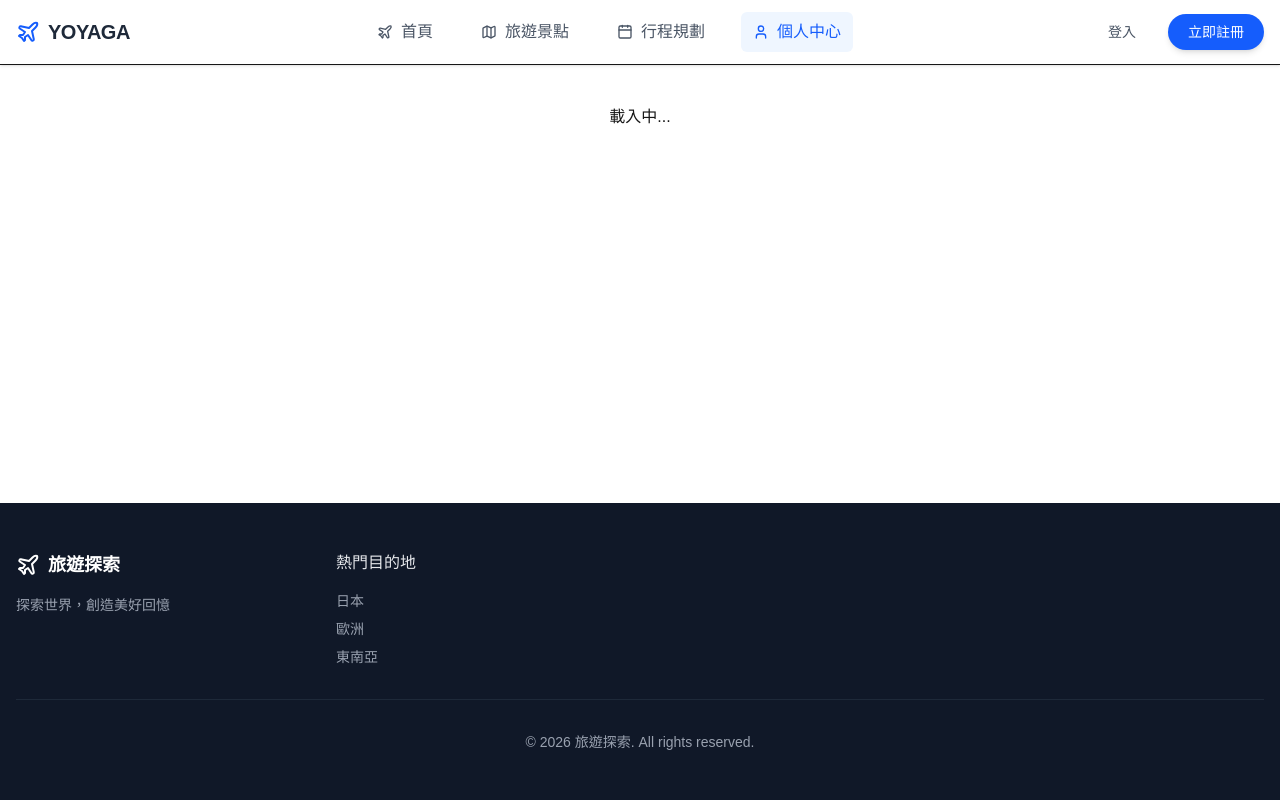
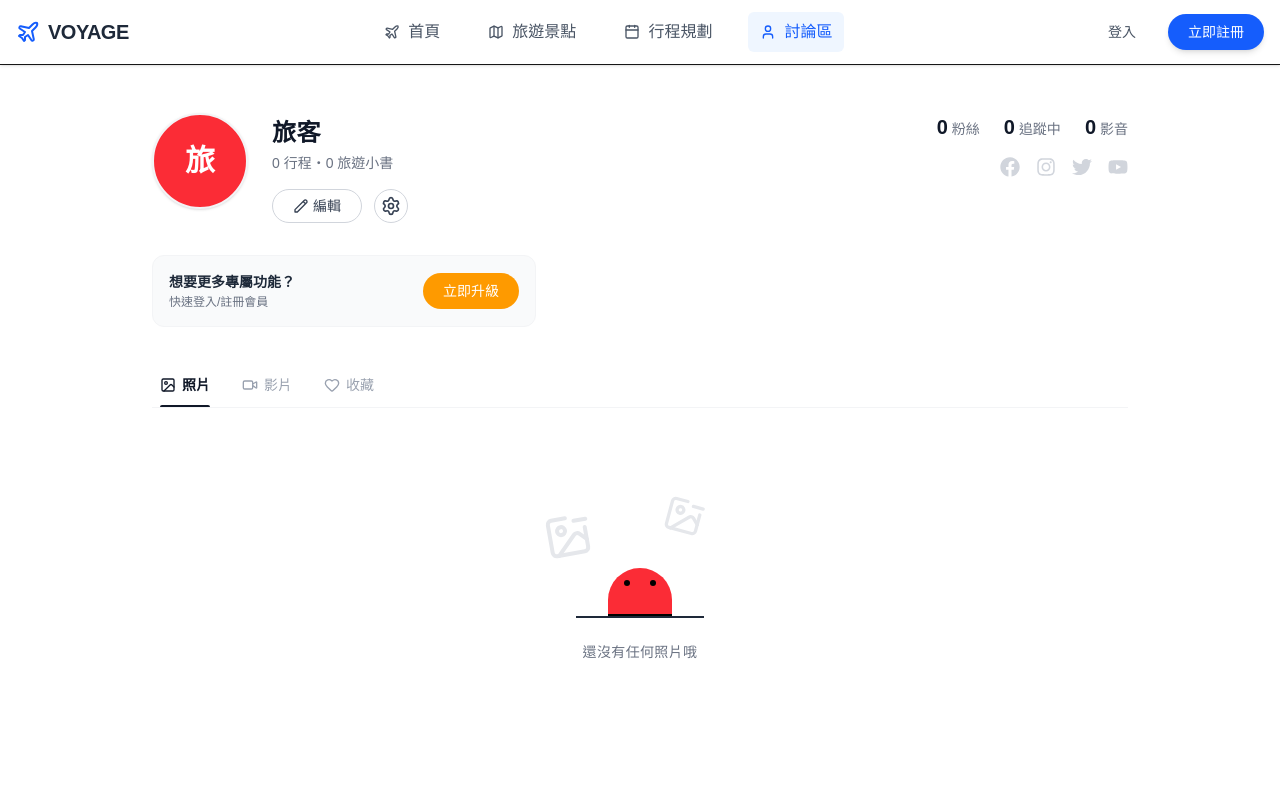
Before and after one commit to Yanlinww/trav-app, a Next.js app: page /profile in a window 1280 px wide. Before the commit this address had no page. Shown: the top 800 px of the page. Built offline with nearby package versions, Linux system fonts and the light colour scheme.

Commit message:
修改小內容

```diff
--- a/app/components/Header.tsx
+++ b/app/components/Header.tsx
@@ -17,7 +17,7 @@ export function Header() {
         {/* Logo 區域 */}
         <Link to="/" className="flex items-center gap-2">
           <Plane className="size-6 text-blue-600" />
-          <span className="font-bold text-xl tracking-tight text-gray-800">YOYAGA</span>
+          <span className="font-bold text-xl tracking-tight text-gray-800">VOYAGE</span>
         </Link>
 
         {/* 電腦版導覽列 */}
--- a/app/components/TopNav.tsx
+++ b/app/components/TopNav.tsx
@@ -15,7 +15,7 @@ export function TopNav() {
     { path: "/", label: "首頁", icon: Plane },
     { path: "/destinations", label: "旅遊景點", icon: Map },
     { path: "/planner", label: "行程規劃", icon: Calendar },
-    { path: "/profile", label: "個人中心", icon: User },
+    { path: "/profile", label: "討論區", icon: User },
   ];
 
   return (
--- a/app/profile/page.tsx
+++ b/app/profile/page.tsx
@@ -1,69 +1,230 @@
 'use client';
 
-import { useAuth } from "../context/AuthContext";
-import { useRouter } from "next/navigation";
-import { User, Mail, LogOut, ChevronRight, Settings, Shield } from "lucide-react";
-import { useEffect } from "react";
+import React, { useState } from 'react';
+import { useAuth } from '../context/AuthContext';
+import {
+  Settings,
+  Image as ImageIcon,
+  Video,
+  Heart,
+  ImageMinus,
+  Loader2
+} from 'lucide-react';
+import { FaFacebook, FaInstagram, FaTwitter, FaYoutube } from 'react-icons/fa';
 
 export default function ProfilePage() {
-  const { user, logout, loading } = useAuth();
-  const router = useRouter();
+  const { user, login } = useAuth(); // 🌟 把 login 函式解構出來，用來更新全域狀態
+  const [activeTab, setActiveTab] = useState('photos');
 
-  // 安全檢查：若沒登入就想進 profile，直接踢回登入頁
-  useEffect(() => {
-    if (!loading && !user) {
-      router.push("/login");
+  // 🌟 新增：控制「編輯視窗」的狀態
+  const [isEditModalOpen, setIsEditModalOpen] = useState(false);
+  const [editName, setEditName] = useState("");
+  const [isSaving, setIsSaving] = useState(false);
+
+  // 預設顯示資料
+  const displayName = user?.nickname || '旅客';
+
+  // 🌟 核心：處理儲存個人資料的邏輯
+  const handleSaveProfile = async () => {
+    if (!editName.trim()) {
+      alert("暱稱不能為空喔！");
+      return;
     }
-  }, [user, loading, router]);
 
-  if (loading || !user) return <div className="p-10 text-center">載入中...</div>;
+    setIsSaving(true);
+
+    try {
+      // 💡 TODO: 未來這裡會寫一個 fetch 去呼叫 PHP (例如 update_profile.php) 來更新 Aiven 資料庫
+      // 模擬網路延遲
+      await new Promise(resolve => setTimeout(resolve, 800));
+
+      // 💡 先更新前端全域狀態 (讓畫面瞬間改變)
+      if (user) {
+        const token = localStorage.getItem('auth_token') || 'auth_token_from_php';
+        login({ ...user, nickname: editName }, token);
+      }
+
+      setIsEditModalOpen(false); // 關閉視窗
+    } catch (error) {
+      console.error(error);
+      alert("儲存失敗請稍後再試！");
+    } finally {
+      setIsSaving(false);
+    }
+  };
 
   return (
-    <div className="min-h-screen bg-gray-50 pb-20">
-      {/* 頂部個人資訊卡片 */}
-      <div className="bg-gradient-to-r from-blue-600 to-purple-600 pt-12 pb-24 px-6 text-white">
-        <div className="max-w-md mx-auto flex items-center gap-4">
-          <div className="size-20 bg-white/20 backdrop-blur-md rounded-full flex items-center justify-center border-2 border-white/50">
-            <User className="size-10" />
+    <div className="min-h-screen bg-white text-gray-900 pb-24 font-sans relative">
+      <div className="max-w-5xl mx-auto pt-12 px-6">
+
+        {/* ================= 頂部個人資訊區塊 ================= */}
+        <div className="flex flex-col md:flex-row justify-between items-start gap-8">
+
+          <div className="flex items-start gap-6">
+            <div className="w-24 h-24 rounded-full bg-red-500 border-2 border-gray-100 flex items-center justify-center overflow-hidden flex-shrink-0 shadow-sm">
+               <span className="text-white text-3xl font-bold">{displayName.charAt(0)}</span>
             </div>
-          <div>
-            <h1 className="text-2xl font-bold">{user.nickname}</h1>
-            <p className="opacity-80 flex items-center gap-1 text-sm">
-              <Mail className="size-3" /> {user.email}
+
+            <div className="flex flex-col mt-1">
+              <h1 className="text-2xl font-bold text-gray-900 tracking-wide flex items-center gap-2">
+                {displayName}
+              </h1>
+              <p className="text-sm text-gray-500 mt-1">
+                0 行程・0 旅遊小書
               </p>
+
+              <div className="flex items-center gap-3 mt-4">
+                {/* 🌟 點擊編輯按鈕，打開視窗並把目前的暱稱填入輸入框 */}
+                <button
+                  onClick={() => {
+                    setEditName(displayName);
+                    setIsEditModalOpen(true);
+                  }}
+                  className="px-5 py-1.5 border border-gray-300 rounded-full text-sm font-medium text-gray-700 hover:bg-gray-50 transition-colors flex items-center gap-1"
+                >
+                  <svg viewBox="0 0 24 24" fill="none" stroke="currentColor" strokeWidth="2" className="w-4 h-4">
+                    <path strokeLinecap="round" strokeLinejoin="round" d="M15.232 5.232l3.536 3.536m-2.036-5.036a2.5 2.5 0 113.536 3.536L6.5 21.036H3v-3.572L16.732 3.732z" />
+                  </svg>
+                  編輯
+                </button>
+                <button className="p-1.5 border border-gray-300 rounded-full text-gray-700 hover:bg-gray-50 transition-colors">
+                  <Settings className="w-5 h-5" />
+                </button>
               </div>
             </div>
           </div>
 
-      {/* 功能選單清單 */}
-      <div className="max-w-md mx-auto px-4 -mt-10">
-        <div className="bg-white rounded-3xl shadow-xl overflow-hidden border border-gray-100">
-          <div className="p-2">
-            {[
-              { icon: Settings, label: "偏好設定", color: "text-blue-500" },
-              { icon: Shield, label: "帳號安全", color: "text-green-500" },
-            ].map((item, idx) => (
-              <button key={idx} className="w-full flex items-center justify-between p-4 hover:bg-gray-50 transition-colors group">
-                <div className="flex items-center gap-3">
-                  <item.icon className={`size-5 ${item.color}`} />
-                  <span className="font-medium text-gray-700">{item.label}</span>
+          <div className="flex flex-col md:items-end mt-2 md:mt-0">
+            <div className="flex gap-6 text-sm">
+              <div className="flex items-baseline gap-1">
+                <span className="text-xl font-bold text-gray-900">0</span>
+                <span className="text-gray-500">粉絲</span>
               </div>
-                <ChevronRight className="size-4 text-gray-300 group-hover:text-gray-500" />
+              <div className="flex items-baseline gap-1">
+                <span className="text-xl font-bold text-gray-900">0</span>
+                <span className="text-gray-500">追蹤中</span>
+              </div>
+              <div className="flex items-baseline gap-1">
+                <span className="text-xl font-bold text-gray-900">0</span>
+                <span className="text-gray-500">影音</span>
+              </div>
+            </div>
+
+            <div className="flex gap-4 mt-4 text-gray-300">
+              <FaFacebook className="w-5 h-5 cursor-pointer hover:text-gray-500 transition-colors" />
+              <FaInstagram className="w-5 h-5 cursor-pointer hover:text-gray-500 transition-colors" />
+              <FaTwitter className="w-5 h-5 cursor-pointer hover:text-gray-500 transition-colors" />
+              <FaYoutube className="w-5 h-5 cursor-pointer hover:text-gray-500 transition-colors" />
+            </div>
+          </div>
+        </div>
+
+        <div className="mt-8 bg-gray-50 border border-gray-100 rounded-xl p-4 flex justify-between items-center max-w-sm">
+          <div>
+            <p className="text-sm font-bold text-gray-800">想要更多專屬功能？</p>
+            <p className="text-xs text-gray-500 mt-0.5">快速登入/註冊會員</p>
+          </div>
+          <button className="bg-amber-500 hover:bg-amber-600 text-white px-5 py-2 rounded-full text-sm font-medium transition-colors">
+            立即升級
           </button>
-            ))}
+        </div>
 
-            <div className="h-[1px] bg-gray-100 my-2"></div>
+        <div className="flex gap-8 mt-12 border-b border-gray-100 px-2">
+          <button
+            onClick={() => setActiveTab('photos')}
+            className={`pb-3 flex items-center gap-1.5 text-sm transition-all relative ${
+              activeTab === 'photos' ? 'text-gray-900 font-bold' : 'text-gray-400 hover:text-gray-600'
+            }`}
+          >
+            <ImageIcon className="w-4 h-4" /> 照片
+            {activeTab === 'photos' && <div className="absolute bottom-0 left-0 w-full h-0.5 bg-gray-900 rounded-t-full"></div>}
+          </button>
 
           <button
-              onClick={() => { logout(); router.push("/"); }}
-              className="w-full flex items-center gap-3 p-4 text-red-500 hover:bg-red-50 transition-colors font-medium"
+            onClick={() => setActiveTab('videos')}
+            className={`pb-3 flex items-center gap-1.5 text-sm transition-all relative ${
+              activeTab === 'videos' ? 'text-gray-900 font-bold' : 'text-gray-400 hover:text-gray-600'
+            }`}
           >
-              <LogOut className="size-5" />
-              <span>登出帳號</span>
+            <Video className="w-4 h-4" /> 影片
+            {activeTab === 'videos' && <div className="absolute bottom-0 left-0 w-full h-0.5 bg-gray-900 rounded-t-full"></div>}
+          </button>
+
+          <button
+            onClick={() => setActiveTab('saved')}
+            className={`pb-3 flex items-center gap-1.5 text-sm transition-all relative ${
+              activeTab === 'saved' ? 'text-gray-900 font-bold' : 'text-gray-400 hover:text-gray-600'
+            }`}
+          >
+            <Heart className="w-4 h-4" /> 收藏
+            {activeTab === 'saved' && <div className="absolute bottom-0 left-0 w-full h-0.5 bg-gray-900 rounded-t-full"></div>}
+          </button>
+        </div>
+
+        <div className="py-32 flex flex-col items-center justify-center text-center">
+          <div className="relative mb-6">
+             <div className="absolute -top-6 -left-8 text-gray-200 rotate-[-10deg]">
+                <ImageMinus className="w-12 h-12" />
+             </div>
+             <div className="absolute -top-10 right-0 text-gray-200 rotate-[15deg]">
+                <ImageMinus className="w-10 h-10" />
+             </div>
+             <div className="w-16 h-12 bg-red-500 rounded-t-full relative z-10 mx-auto mt-8 border-b-2 border-black">
+                <div className="absolute top-3 left-4 w-1.5 h-1.5 bg-black rounded-full"></div>
+                <div className="absolute top-3 right-4 w-1.5 h-1.5 bg-black rounded-full"></div>
+             </div>
+             <div className="w-32 h-0.5 bg-gray-800 mx-auto"></div>
+          </div>
+
+          <p className="text-gray-500 text-sm tracking-wide">
+            {activeTab === 'photos' && '還沒有任何照片哦'}
+            {activeTab === 'videos' && '還沒有任何影片哦'}
+            {activeTab === 'saved' && '還沒有收藏任何內容哦'}
+          </p>
+        </div>
+      </div>
+
+      {/* ================= 🌟 編輯個人資料的彈出視窗 (Modal) ================= */}
+      {isEditModalOpen && (
+        <div className="fixed inset-0 bg-black/40 z-50 flex items-center justify-center backdrop-blur-sm px-4">
+          <div className="bg-white rounded-2xl p-6 w-full max-w-sm shadow-2xl animate-in fade-in zoom-in-95 duration-200">
+            <h3 className="text-xl font-bold text-gray-900 mb-6 text-center">編輯個人資料</h3>
+
+            <div className="space-y-4">
+              <div>
+                <label className="block text-sm font-medium text-gray-700 mb-1.5 pl-1">
+                  你的暱稱
+                </label>
+                <input
+                  type="text"
+                  value={editName}
+                  onChange={(e) => setEditName(e.target.value)}
+                  className="w-full px-4 py-3 bg-gray-50 border border-gray-200 rounded-xl focus:ring-2 focus:ring-black focus:border-black outline-none transition-all text-gray-900"
+                  placeholder="輸入你想被稱呼的名字"
+                  autoFocus
+                />
+              </div>
+            </div>
+
+            <div className="flex gap-3 mt-8">
+              <button
+                onClick={() => setIsEditModalOpen(false)}
+                className="flex-1 py-3 border border-gray-200 text-gray-600 rounded-xl font-medium hover:bg-gray-50 transition-colors"
+              >
+                取消
+              </button>
+              <button
+                onClick={handleSaveProfile}
+                disabled={isSaving}
+                className="flex-1 py-3 bg-black text-white rounded-xl font-medium hover:bg-gray-800 transition-colors disabled:opacity-70 flex items-center justify-center gap-2"
+              >
+                {isSaving ? <><Loader2 className="w-4 h-4 animate-spin" /> 儲存中</> : "儲存變更"}
               </button>
             </div>
           </div>
         </div>
+      )}
+
     </div>
   );
 }
```
Lines whose indentation alone changed are shown as unchanged.
